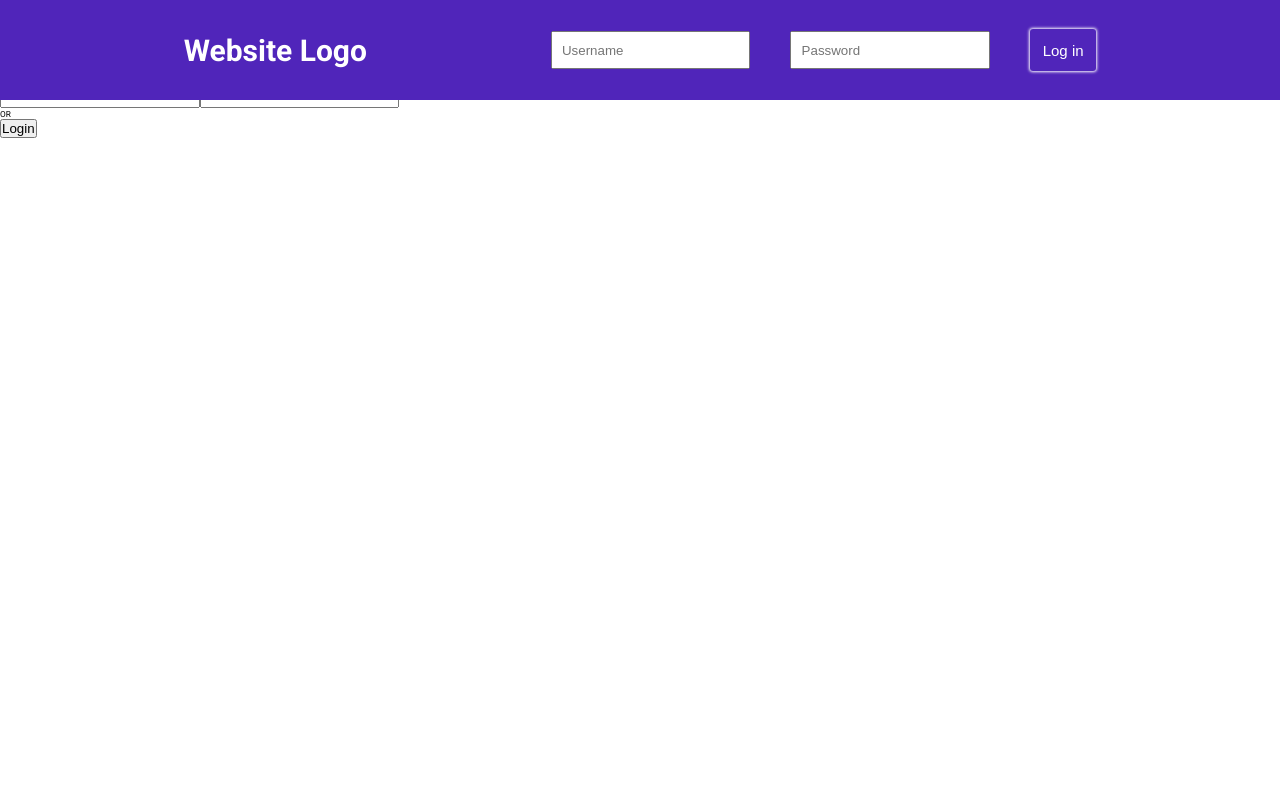
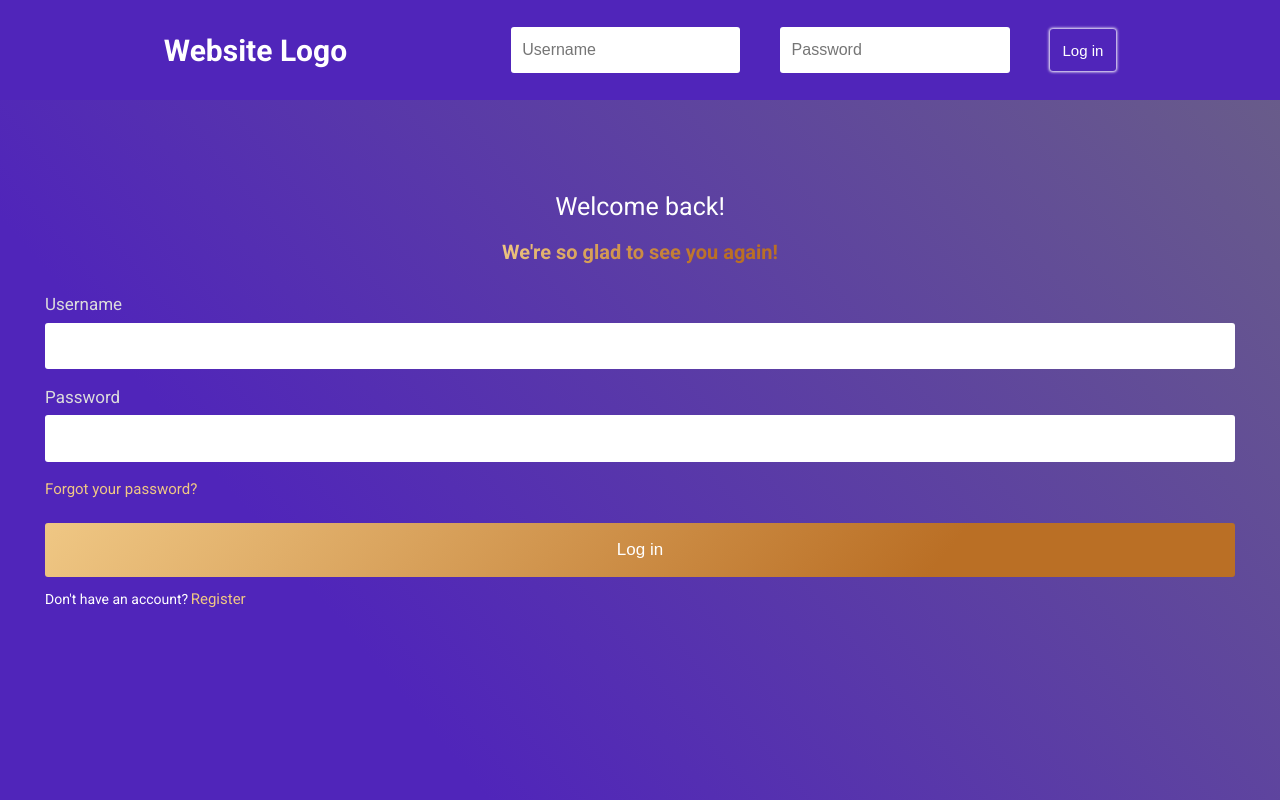
Before and after one commit to gabrielmendezc/twitter-clone, a React (Create React App) app in the folder client/: page /login in a window 1280 px wide. Built offline with nearby package versions, Linux system fonts and the light colour scheme; no server answers; what apollo-link-token-refresh, apollo-upload-client would draw is missing.

Commit message:
created styled for login page

```diff
--- a/client/src/components/Auth/Login.tsx
+++ b/client/src/components/Auth/Login.tsx
@@ -1,11 +1,12 @@
 import React, { FC, useState, FormEvent } from 'react'
-import * as SC from '../Home/styles'
+import * as SC from './styles'
 import { Link, useHistory } from 'react-router-dom'
 import Input from '../Input'
 import { useMutation } from 'react-apollo'
 import { LOGIN } from '../../graphql/mutations'
 import { ME } from '../../graphql/queries'
 import { setAccessToken } from '../../utils/accessToken'
+import { FormGroup } from '../Input/styles'
 
 const Login: FC = () => {
   const [loginData, setLoginData] = useState({
@@ -49,34 +50,42 @@ const Login: FC = () => {
   }
 
   return (
-    <SC.Form onSubmit={handleSubmit}>
+    <SC.AuthWrapper>
+      <h1>Welcome back!</h1>
+      <p>We're so glad to see you again!</p>
+      <SC.LoginForm onSubmit={handleSubmit}>
+        <FormGroup>
+          <label htmlFor="username">Username</label>
           <Input
             onChange={handleChange}
             value={username}
             name="username"
+            id="username"
             isOnWhiteBackground
             type="text"
-        placeholder="Username"
             required
           />
+        </FormGroup>
+        <FormGroup>
+          <label htmlFor="password">Password</label>
           <Input
             onChange={handleChange}
             value={password}
             name="password"
             isOnWhiteBackground
+            id="password"
             type="password"
-        placeholder="Password"
             required
           />
+        </FormGroup>
         <Link to="/auth/forgot-password">Forgot your password?</Link>
-      <Link to="/">go here</Link>
-      <div className="or">
-        <div></div>
-        <small>OR</small>
-        <div></div>
+        <button type="submit">Log in</button>
+        <div>
+          <span>Don't have an account?</span>{' '}
+          <Link to="/register">Register</Link>
         </div>
-      <button type="submit">Login</button>
-    </SC.Form>
+      </SC.LoginForm>
+    </SC.AuthWrapper>
   )
 }
 
--- /dev/null
+++ b/client/src/components/Auth/styles.tsx
@@ -0,0 +1,75 @@
+import styled from 'styled-components'
+
+export const AuthWrapper = styled.section`
+  flex-grow: 1;
+  display: flex;
+  padding: 4.5em;
+  flex-direction: column;
+  align-items: center;
+  justify-content: center;
+  background-image: linear-gradient(
+    50deg,
+    var(--complementary-1) 25%,
+    var(--complementary-2)
+  );
+
+  & > h1 {
+    margin-bottom: 0.75em;
+    font-size: 2.5rem;
+    color: white;
+    font-weight: 100;
+  }
+
+  & > h1 + p {
+    font-size: 2rem;
+    color: var(--complementary-3);
+    background: linear-gradient(
+      -50deg,
+      var(--complementary-4) 25%,
+      var(--complementary-3)
+    );
+    font-weight: bold;
+    -webkit-background-clip: text;
+    background-clip: text;
+    -webkit-text-fill-color: transparent;
+  }
+`
+
+export const LoginForm = styled.form`
+  margin-top: 3em;
+  width: 100%;
+
+  & > a:first-of-type {
+    display: block;
+    color: var(--complementary-3);
+    font-size: 1.5rem;
+  }
+
+  button[type='submit'] {
+    width: 100%;
+    padding: 1em;
+    border-radius: 3px;
+    border: none;
+    margin-top: 1.5em;
+    background-image: linear-gradient(
+      -50deg,
+      var(--complementary-4) 25%,
+      var(--complementary-3)
+    );
+    font-size: 1.7rem;
+    color: white;
+
+    & + div {
+      margin-top: 1.25em;
+      span {
+        font-size: 1.4rem;
+        color: white;
+      }
+
+      a {
+        color: var(--complementary-3);
+        font-size: 1.5rem;
+      }
+    }
+  }
+`
--- a/client/src/components/Input/styles.tsx
+++ b/client/src/components/Input/styles.tsx
@@ -2,5 +2,22 @@ import styled from 'styled-components'
 import { IInputProps } from '.'
 
 export const Input = styled.input<IInputProps>`
-  padding: 0.7em;
+  padding: 0.9em 0.7em;
+  font-size: 1.6rem;
+  border: none;
+  border-radius: 3px;
 `
+
+export const FormGroup = styled.div`
+  display: flex;
+  flex-direction: column;
+  label {
+    color: rgb(220, 220, 220);
+    font-size: 1.7rem;
+    margin-bottom: 0.5em;
+  }
+
+  &:not(:last-of-type) {
+    margin-bottom: 1.75em;
+  }
+`
--- a/client/src/components/Main/styles.tsx
+++ b/client/src/components/Main/styles.tsx
@@ -1,5 +1,7 @@
 import styled from 'styled-components'
 
 export const Main = styled.main`
-  margin-top: 70px;
+  flex-grow: 1;
+  display: flex;
+  flex-direction: column;
 `
--- a/client/src/components/Navbar/styles.tsx
+++ b/client/src/components/Navbar/styles.tsx
@@ -89,7 +89,7 @@ export const NavbarAuth = styled.nav`
 `
 
 export const NavbarUnauth = styled.header`
-  background-color: var(--complementary-1);
+  background-color: transparent;
   min-height: 60px;
   position: fixed;
   top: 0;
@@ -112,6 +112,7 @@ export const NavbarUnauth = styled.header`
   @media screen and (min-width: 768px) {
     min-height: 100px;
     justify-content: space-evenly;
+    background-color: var(--complementary-1);
 
     h1 {
       font-size: 3rem;
--- a/client/src/globalStyles.tsx
+++ b/client/src/globalStyles.tsx
@@ -27,6 +27,17 @@ export const GlobalStyles = createGlobalStyle`
     font-family: 'Roboto', Arial, sans-serif;
   }
 
+  a {
+    text-decoration: none;
+    font-size: 1.4rem;
+  }
+
+  div#root {
+    min-height: 100vh;
+    display: flex;
+    flex-direction: column;
+  }
+
   div#initial-loader {
     min-height: 100vh;
     display: flex;
```
Lines whose indentation alone changed are shown as unchanged.
